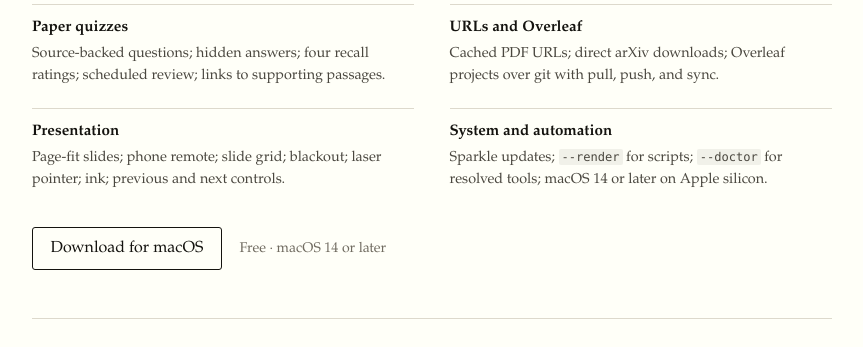
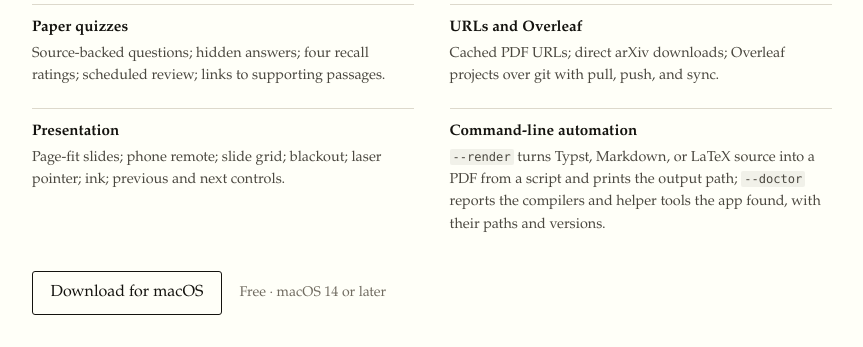
Before and after one commit to osteele/typeset-viewer, a website: page site/index.html in a window 1280 px wide. Shown: the part 5820-6167 px from the top of the page, without its empty margins (208-1071 px from the left). Drawn offline with Linux system fonts and the light colour scheme.

Commit message:
fix(site): explain command-line automation

```diff
--- a/site/index.html
+++ b/site/index.html
@@ -498,8 +498,8 @@
         <dd>Page-fit slides; phone remote; slide grid; blackout; laser pointer; ink; previous and next controls.</dd>
       </div>
       <div>
-        <dt>System and automation</dt>
-        <dd>Sparkle updates; <code>--render</code> for scripts; <code>--doctor</code> for resolved tools; macOS 14 or later on Apple silicon.</dd>
+        <dt>Command-line automation</dt>
+        <dd><code>--render</code> turns Typst, Markdown, or LaTeX source into a PDF from a script and prints the output path; <code>--doctor</code> reports the compilers and helper tools the app found, with their paths and versions.</dd>
       </div>
     </dl>
 
```
